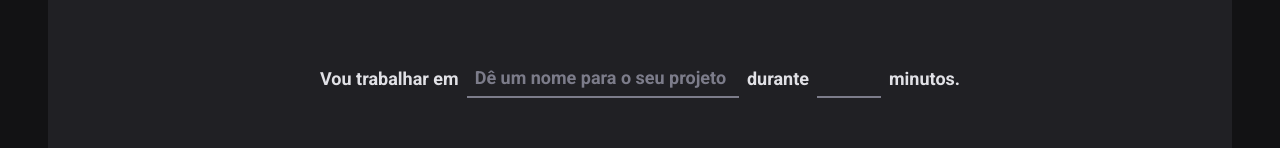
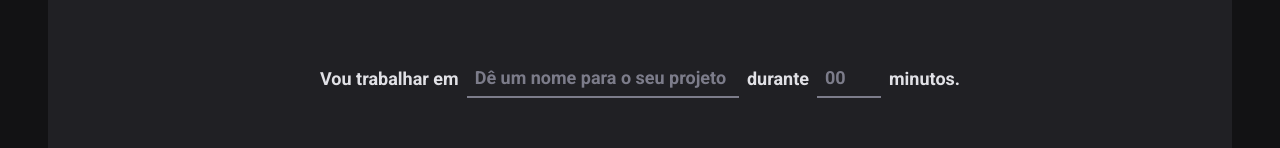
Before and after one commit to jessebcorreia/rocketseat-react, a React (Vite) app in the folder exercises/02-timer/: page / in a window 1280 px wide. Shown: the part 166-314 px from the top of the page. Built offline with nearby package versions, Linux system fonts and the light colour scheme.

Commit message:
/exercises/02-timer | formulário, inputs e validações
Instalei duas bibliotecas: react-hook-form e zod, para trabalhar com as informações dos inputs do formulário

```diff
--- a/exercises/02-timer/package.json
+++ b/exercises/02-timer/package.json
@@ -11,12 +11,15 @@
     "preview": "vite preview"
   },
   "dependencies": {
+    "@hookform/resolvers": "^3.9.0",
     "date-fns": "^3.6.0",
     "phosphor-react": "^1.4.1",
     "react": "^18.3.1",
     "react-dom": "^18.3.1",
+    "react-hook-form": "^7.52.2",
     "react-router-dom": "^6.26.0",
-    "styled-components": "^6.1.12"
+    "styled-components": "^6.1.12",
+    "zod": "^3.23.8"
   },
   "devDependencies": {
     "@rocketseat/eslint-config": "^2.2.2",
--- a/exercises/02-timer/src/pages/Home/index.tsx
+++ b/exercises/02-timer/src/pages/Home/index.tsx
@@ -1,4 +1,9 @@
+import { useForm } from 'react-hook-form'
+import { zodResolver } from '@hookform/resolvers/zod'
+import * as zod from 'zod'
+
 import { Play } from 'phosphor-react'
+
 import {
   HomeContainer,
   FormContainer,
@@ -9,10 +14,36 @@
   MinutesAmountInput,
 } from './styles'
 
+const newCycleFormValidationSchema = zod.object({
+  task: zod.string().min(1, 'Informe a tarefa'),
+  minutesAmount: zod
+    .number()
+    .min(5, 'O ciclo precisa ter ao menos 5 minutos')
+    .max(60, 'O ciclo não pode ultrapassar 60 minutos'),
+})
+
+type newCycleFormData = zod.infer<typeof newCycleFormValidationSchema>
+
 export function Home() {
+  const { register, handleSubmit, watch, reset } = useForm({
+    resolver: zodResolver(newCycleFormValidationSchema),
+    defaultValues: {
+      task: '',
+      minutesAmount: '',
+    },
+  })
+
+  function handleCreateNewCycle(data: newCycleFormData) {
+    console.log(data)
+    reset()
+  }
+
+  const task = watch('task')
+  const isSubmitDisabled = !task
+
   return (
     <HomeContainer>
-      <form action="">
+      <form onSubmit={handleSubmit(handleCreateNewCycle)} action="">
         <FormContainer>
           <label htmlFor="task">Vou trabalhar em</label>
           <TaskInput
@@ -20,6 +51,7 @@
             id="task"
             placeholder="Dê um nome para o seu projeto"
             list="task-suggestions"
+            {...register('task')}
           />
 
           <datalist id="task-suggestions">
@@ -31,9 +63,11 @@
           <MinutesAmountInput
             type="number"
             id="minutesAmount"
+            placeholder="00"
             step={5}
             min={5}
             max={60}
+            {...register('minutesAmount', { valueAsNumber: true })}
           />
 
           <span>minutos.</span>
@@ -47,7 +81,7 @@
           <span>0</span>
         </CountdownContainer>
 
-        <StartCountdownButton disabled type="submit">
+        <StartCountdownButton disabled={isSubmitDisabled} type="submit">
           <Play size={24} />
         </StartCountdownButton>
       </form>
--- a/exercises/02-timer/src/pages/Home/styles.ts
+++ b/exercises/02-timer/src/pages/Home/styles.ts
@@ -101,7 +101,7 @@
   background: ${({ theme }) => theme['green-500']};
   color: ${({ theme }) => theme['gray-100']};
 
-  &:not(:disabled):hover: {
+  &:not(:disabled):hover {
     background: ${({ theme }) => theme['green-700']};
   }
 
```
Also changed, not shown: 1 other file (tests, documents, lock files or other folders).
